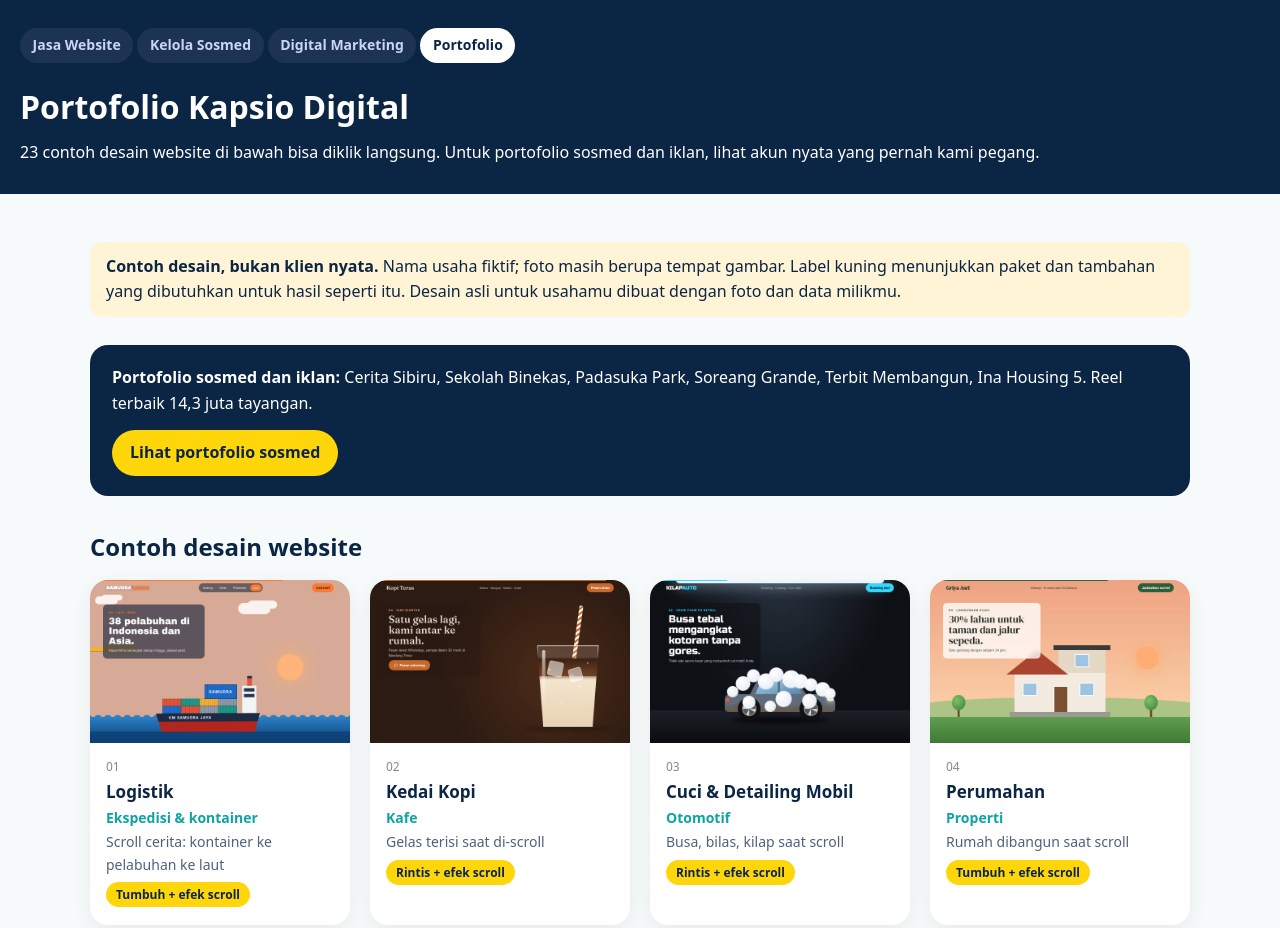
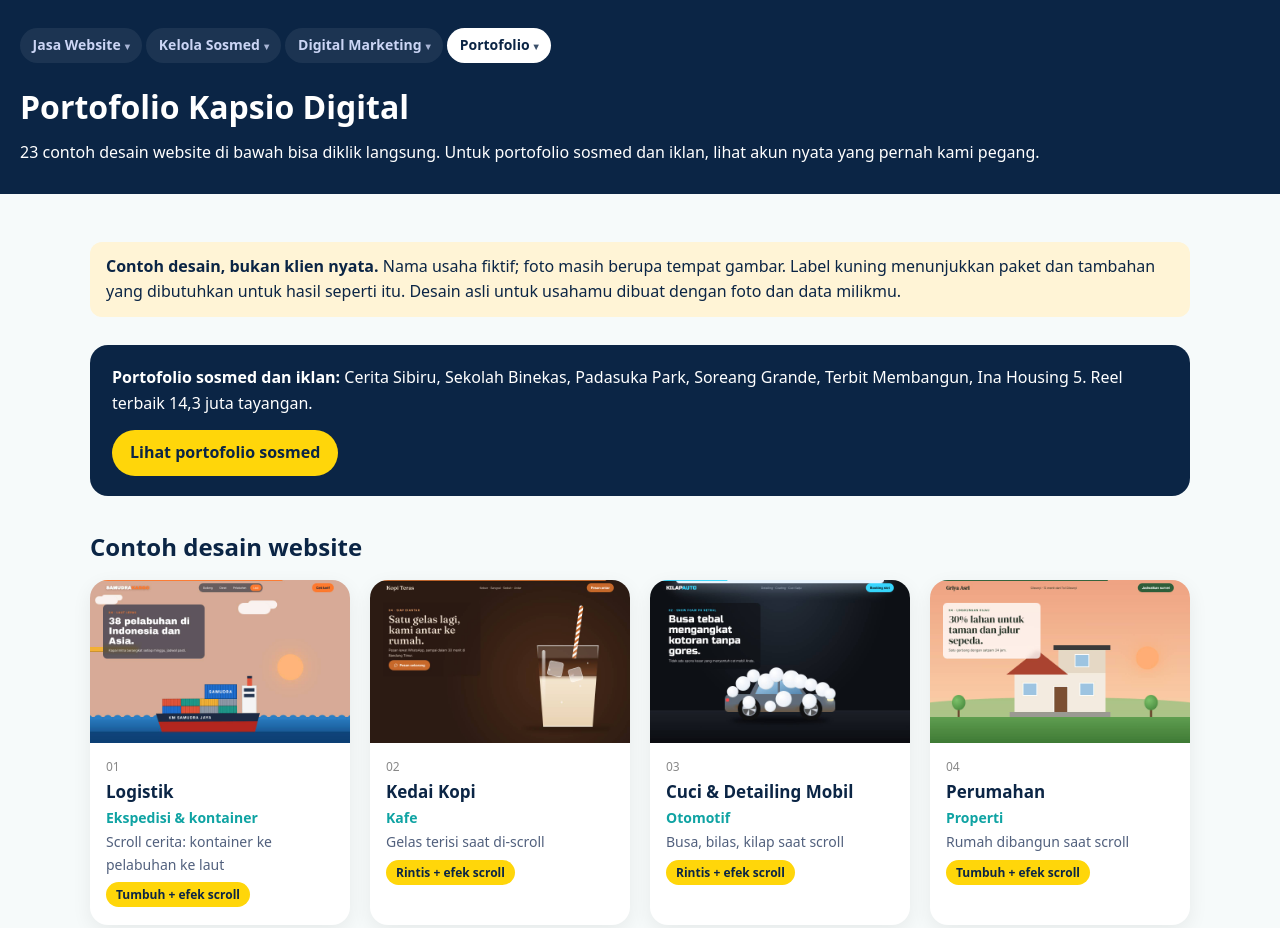
Before and after one commit to lantangyoga/kapsio-digital, a plain HTML site: page portofolio.html in a window 1280 px wide. Shown: the top 928 px of the page. Drawn offline with Linux system fonts and the light colour scheme.

Commit message:
Dropdown menu tiap tab (Jasa Website, Kelola Sosmed, Digital Marketing, Portofolio)
Co-Authored-By: Claude Opus 5.5 <noreply@anthropic.com>
Claude-Session: https://claude.ai/code/session_011312GKdZHc57rUJQticsyW

```diff
--- /dev/null
+++ b/menu.js
@@ -0,0 +1,115 @@
+/* Dropdown menu Kapsio: klik (atau arahkan kursor di laptop) pada tab untuk melihat isi halamannya. */
+(function () {
+  var MENU = {
+    "index.html": { t: "Jasa Website", d: "Website rapi di HP, jadi mulai 3 hari kerja.", items: [
+      ["🎬", "Cara kami membuat website", "Dari chat sampai website tayang", "index.html#cerita"],
+      ["💡", "Kenapa perlu website", "Pelanggan mencarimu di Google dulu", "index.html#masalah"],
+      ["🔍", "Audit gratis", "Cek Instagram atau websitemu", "index.html#audit"],
+      ["🧰", "Layanan", "Website, toko online, animasi, 3D", "index.html#layanan"],
+      ["🖼️", "Contoh tampilan", "23 contoh website per jenis usaha", "index.html#contoh"],
+      ["🏷️", "Paket dan harga", "Rintis, Tumbuh, Juara, Toko, Jaga", "index.html#paket"],
+      ["🪜", "Proses kerja", "4 langkah sampai tayang", "index.html#proses"],
+      ["💳", "Pembayaran", "DP 50%, lunas setelah puas", "index.html#bayar"],
+      ["❓", "Tanya jawab", "Hosting, domain, lama pengerjaan", "index.html#faq"]
+    ]},
+    "sosmed.html": { t: "Kelola Sosmed", d: "Instagram dan TikTok aktif tiap minggu.", items: [
+      ["⭐", "Portofolio akun nyata", "Reel sampai 14,3 juta tayangan", "sosmed.html#portofolio"],
+      ["🧰", "Yang kami kerjakan", "Rencana konten, desain, Reels, laporan", "sosmed.html#layanan"],
+      ["🏷️", "Paket dan harga", "Hadir, Aktif, Bintang", "sosmed.html#paket"],
+      ["🪜", "Cara kerja", "Mulai dalam seminggu", "sosmed.html#proses"],
+      ["❓", "Tanya jawab", "Kontrak, akses akun, syuting", "sosmed.html#faq"],
+      ["💬", "Konsultasi gratis", "Isi formulir singkat", "sosmed.html#kontak"]
+    ]},
+    "digital-marketing.html": { t: "Digital Marketing", d: "Iklan yang mendatangkan chat WhatsApp.", items: [
+      ["📣", "Meta Ads, Google, TikTok", "Semua jalur iklan dan pelacakan", "digital-marketing.html#layanan"],
+      ["🏷️", "Paket dan harga", "Langkah, Laju, Melesat", "digital-marketing.html#paket"],
+      ["⭐", "Portofolio", "Konten yang sudah terbukti ditonton", "digital-marketing.html#portofolio"],
+      ["🪜", "Cara kerja", "Dari audit sampai laporan", "digital-marketing.html#proses"],
+      ["❓", "Tanya jawab", "Budget minimal, kapan hasil terlihat", "digital-marketing.html#faq"],
+      ["💬", "Konsultasi gratis", "Isi formulir singkat", "digital-marketing.html#kontak"]
+    ]},
+    "portofolio.html": { t: "Portofolio", d: "Contoh website dan akun sosmed yang kami pegang.", items: [
+      ["🖥️", "23 contoh website", "Klik untuk membuka tiap websitenya", "portofolio.html"],
+      ["📱", "Akun sosmed nyata", "Cerita Sibiru, Sekolah Binekas, dan lainnya", "sosmed.html#portofolio"],
+      ["🎬", "Website bercerita 3D", "Contoh laundry yang dibangun saat di-scroll", "index.html#cerita"]
+    ]}
+  };
+
+  var css = "" +
+    ".kd-panel{position:fixed;left:0;right:0;z-index:60;display:none;padding:0 16px}" +
+    ".kd-panel.on{display:block;animation:kdIn .18s ease-out}" +
+    "@keyframes kdIn{from{opacity:0;transform:translateY(-6px)}}" +
+    ".kd-box{max-width:1080px;margin:8px auto 0;background:#fff;color:#0f172a;border-radius:20px;box-shadow:0 30px 70px rgba(10,22,48,.35);display:grid;grid-template-columns:1fr 250px;overflow:hidden;font-family:inherit}" +
+    ".kd-list{display:grid;grid-template-columns:repeat(3,1fr);gap:4px;padding:16px}" +
+    ".kd-list a{display:flex;gap:10px;align-items:flex-start;padding:10px 12px;border-radius:14px;text-decoration:none;color:inherit}" +
+    ".kd-list a:hover,.kd-list a:focus-visible{background:#f2f5ff;outline:none}" +
+    ".kd-list i{font-style:normal;font-size:20px;line-height:1.2}" +
+    ".kd-list b{display:block;font-size:.92rem}.kd-list small{display:block;color:#5b6478;font-size:.8rem;line-height:1.35;margin-top:2px}" +
+    ".kd-side{background:linear-gradient(160deg,#13244a,#0a1630);color:#fff;padding:20px;display:flex;flex-direction:column;gap:10px}" +
+    ".kd-side b{font-size:1.1rem}.kd-side p{margin:0;color:#c7d2f5;font-size:.88rem;line-height:1.5}" +
+    ".kd-side .kd-go{margin-top:auto;display:block;text-align:center;background:#fff;color:#0a1630;font-weight:800;padding:.7em;border-radius:99px;text-decoration:none}" +
+    ".kd-side .kd-wa{display:block;text-align:center;background:#25d366;color:#052e16;font-weight:800;padding:.7em;border-radius:99px;text-decoration:none}" +
+    ".tabs a .kd-c,.tb a .kd-c{display:inline-block;margin-left:4px;font-size:.7em;transition:transform .2s;opacity:.8}" +
+    ".tabs a.kd-open .kd-c,.tb a.kd-open .kd-c{transform:rotate(180deg)}" +
+    ".tabs a.kd-open:not(.on){background:rgba(255,255,255,.16);color:#fff}" +
+    ".kd-dim{position:fixed;inset:0;z-index:45;background:rgba(10,22,48,.25);display:none}.kd-dim.on{display:block}" +
+    "@media(max-width:900px){.kd-box{grid-template-columns:1fr;max-height:calc(100vh - 150px);overflow:auto}.kd-list{grid-template-columns:1fr 1fr;padding:10px}.kd-list a{padding:9px}.kd-side{padding:14px}.kd-side p{display:none}}" +
+    "@media(max-width:520px){.kd-list{grid-template-columns:1fr}}";
+  var st = document.createElement("style"); st.textContent = css; document.head.appendChild(st);
+
+  var tabs = [].slice.call(document.querySelectorAll(".tabs a, .tb a"));
+  if (!tabs.length) return;
+  var header = tabs[0].closest("header") || tabs[0].parentNode;
+  var panel = document.createElement("div"); panel.className = "kd-panel"; panel.setAttribute("role", "menu");
+  var dim = document.createElement("div"); dim.className = "kd-dim";
+  document.body.appendChild(dim); document.body.appendChild(panel);
+  var C = window.KAPSIO || {};
+  var wa = C.wa ? "https://wa.me/" + C.wa + "?text=" : null;
+  var openTab = null, hoverT = null;
+
+  function key(a) { var h = (a.getAttribute("href") || "").split("#")[0].split("/").pop(); return h || "index.html"; }
+  function place() { var r = header.getBoundingClientRect(); panel.style.top = Math.max(0, r.bottom) + "px"; }
+  function build(k) {
+    var m = MENU[k]; if (!m) return false;
+    var list = m.items.map(function (x) {
+      return '<a role="menuitem" href="' + x[3] + '"><i>' + x[0] + '</i><span><b>' + x[1] + '</b><small>' + x[2] + '</small></span></a>';
+    }).join("");
+    var msg = encodeURIComponent("Halo Kapsio Digital, saya mau tanya soal " + m.t.toLowerCase() + ".");
+    panel.innerHTML = '<div class="kd-box"><div class="kd-list">' + list + '</div><div class="kd-side"><b>' + m.t + '</b><p>' + m.d + '</p>' +
+      '<a class="kd-go" href="' + k + '">Buka halaman ' + m.t + '</a>' +
+      (wa ? '<a class="kd-wa" target="_blank" rel="noopener" href="' + wa + msg + '">Tanya CS</a>' : '') + '</div></div>';
+    return true;
+  }
+  function open(a) {
+    var k = key(a); if (!build(k)) return;
+    tabs.forEach(function (t) { t.classList.toggle("kd-open", t === a); t.setAttribute("aria-expanded", t === a ? "true" : "false"); });
+    openTab = a; place(); panel.classList.add("on"); dim.classList.add("on");
+  }
+  function close() {
+    openTab = null; panel.classList.remove("on"); dim.classList.remove("on");
+    tabs.forEach(function (t) { t.classList.remove("kd-open"); t.setAttribute("aria-expanded", "false"); });
+  }
+  var hover = matchMedia("(hover:hover) and (pointer:fine)").matches;
+  tabs.forEach(function (a) {
+    if (!MENU[key(a)]) return;
+    a.setAttribute("aria-haspopup", "true"); a.setAttribute("aria-expanded", "false");
+    var c = document.createElement("span"); c.className = "kd-c"; c.textContent = "▾"; c.setAttribute("aria-hidden", "true"); a.appendChild(c);
+    a.addEventListener("click", function (e) {
+      e.preventDefault();
+      if (openTab === a) close(); else open(a);
+    });
+    if (hover) {
+      a.addEventListener("mouseenter", function () { clearTimeout(hoverT); hoverT = setTimeout(function () { open(a); }, 120); });
+      a.addEventListener("mouseleave", function () { clearTimeout(hoverT); hoverT = setTimeout(function () { if (!panel.matches(":hover")) close(); }, 250); });
+    }
+  });
+  if (hover) {
+    panel.addEventListener("mouseleave", function () { hoverT = setTimeout(function () { if (!openTab || !openTab.matches(":hover")) close(); }, 250); });
+    panel.addEventListener("mouseenter", function () { clearTimeout(hoverT); });
+  }
+  panel.addEventListener("click", function (e) { if (e.target.closest("a")) close(); });
+  dim.addEventListener("click", close);
+  document.addEventListener("keydown", function (e) { if (e.key === "Escape") close(); });
+  addEventListener("resize", function () { if (openTab) place(); });
+  addEventListener("scroll", function () { if (openTab) place(); }, { passive: true });
+})();
```
Also changed, not shown: digital-marketing.html (+1 -0 lines), index.html (+1 -0 lines), portofolio.html (+2 -1 lines), sosmed.html (+1 -0 lines).
